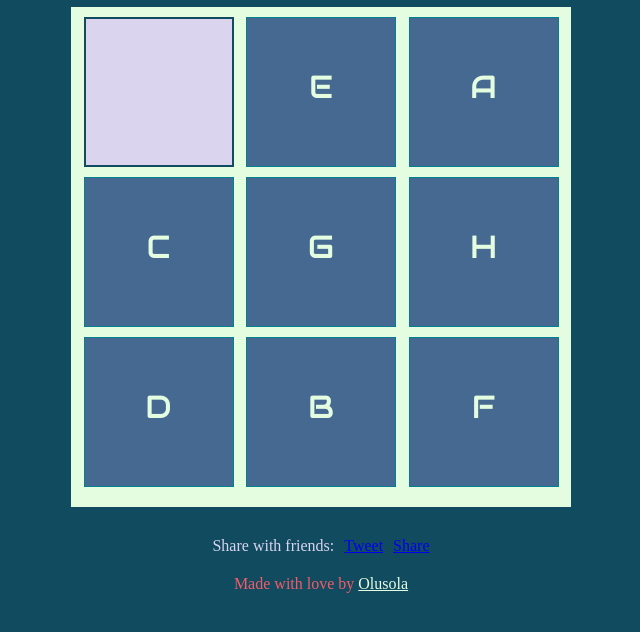
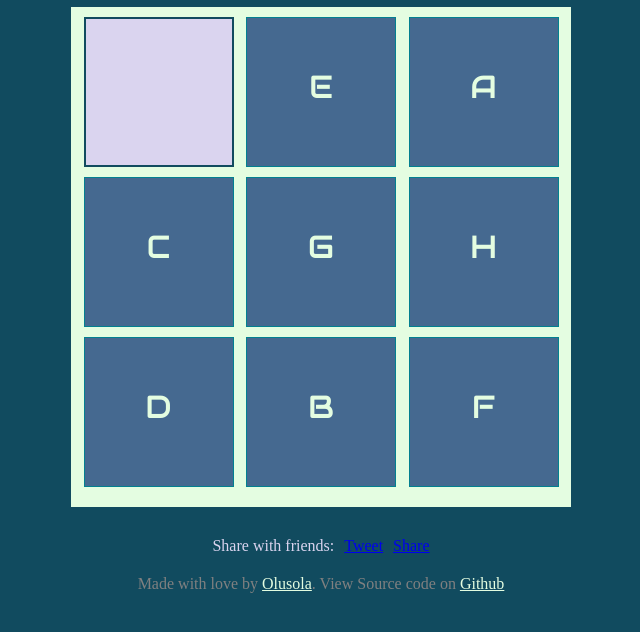
Before and after one commit to Olusamimaths/Sliding-Tile-Puzzle---Vanila-Js, a plain HTML site: page index.html in a window 1280 px wide. Shown: the part 66-698 px from the top of the page, without its empty margins (319-959 px from the left). Drawn offline with Linux system fonts and the light colour scheme; a web font is replaced by a local one.

Commit message:
Source link included

```diff
--- a/css/style.css
+++ b/css/style.css
@@ -107,12 +107,16 @@ ul li {
 #social-links p {
     color:#DAD4EF;
     margin-right: 10px;
+    margin-bottom: 0;
 }
 .fb-share-button{
     margin-left: 10px;
 }
+footer {
+    padding-bottom: 30px;
+}
 footer p {
-    color: #f45b69;
+    color: grey;
 }
 footer a {
     color: #e4fde1;
--- a/index.html
+++ b/index.html
@@ -47,7 +47,7 @@
 </div>
 
 <footer>
-    <p>Made with love by <a href="http://twiiter/solathecoder">Olusola</a> </p>
+    <p>Made with love by <a href="http://twiiter/solathecoder">Olusola</a>. View Source code on  <a href="https://github.com/Olusamimaths/Sliding-Tile-Puzzle---Vanila-Js" target="_blank">Github</a></p>
 </footer>
 
 <script src="js/script.js"></script>
```
